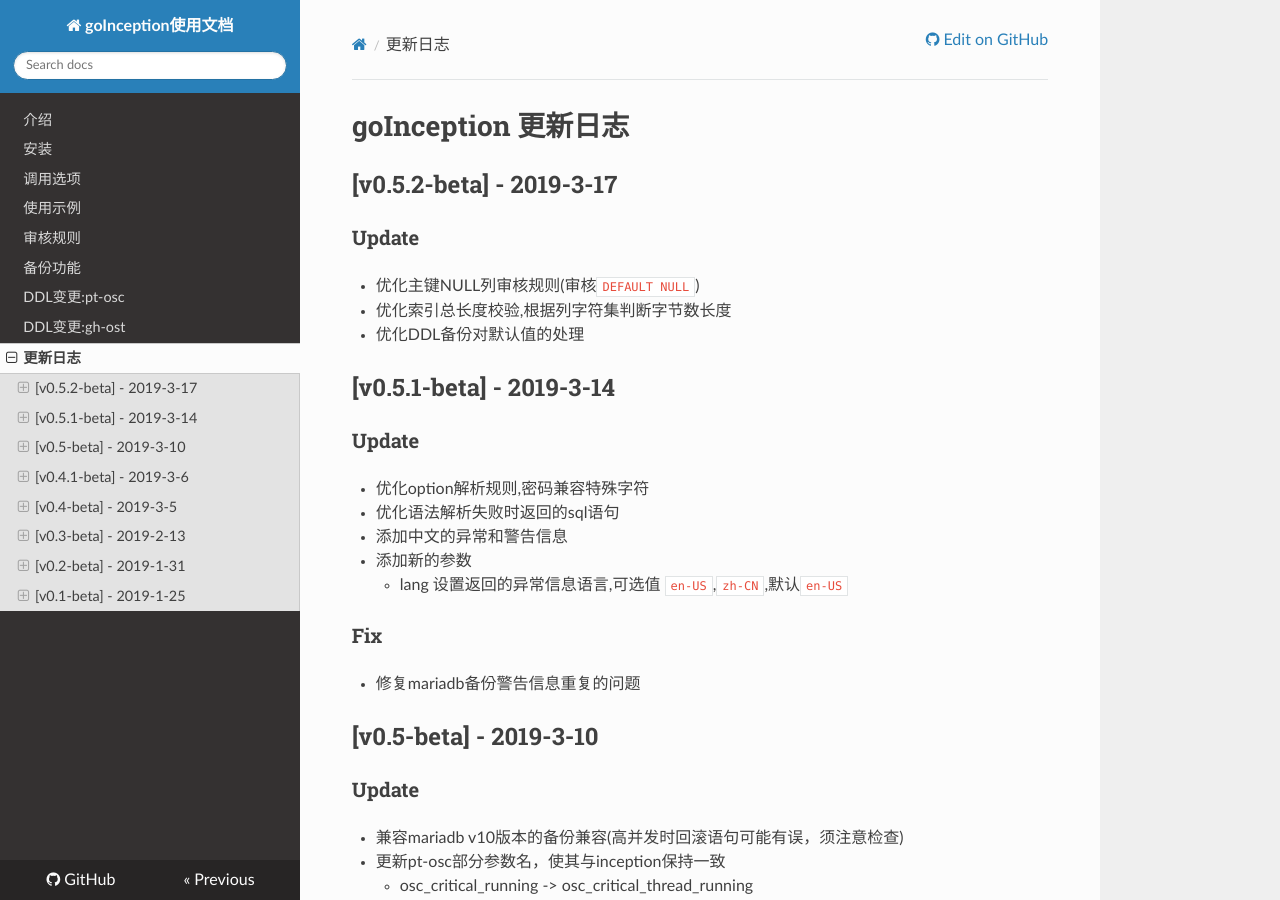
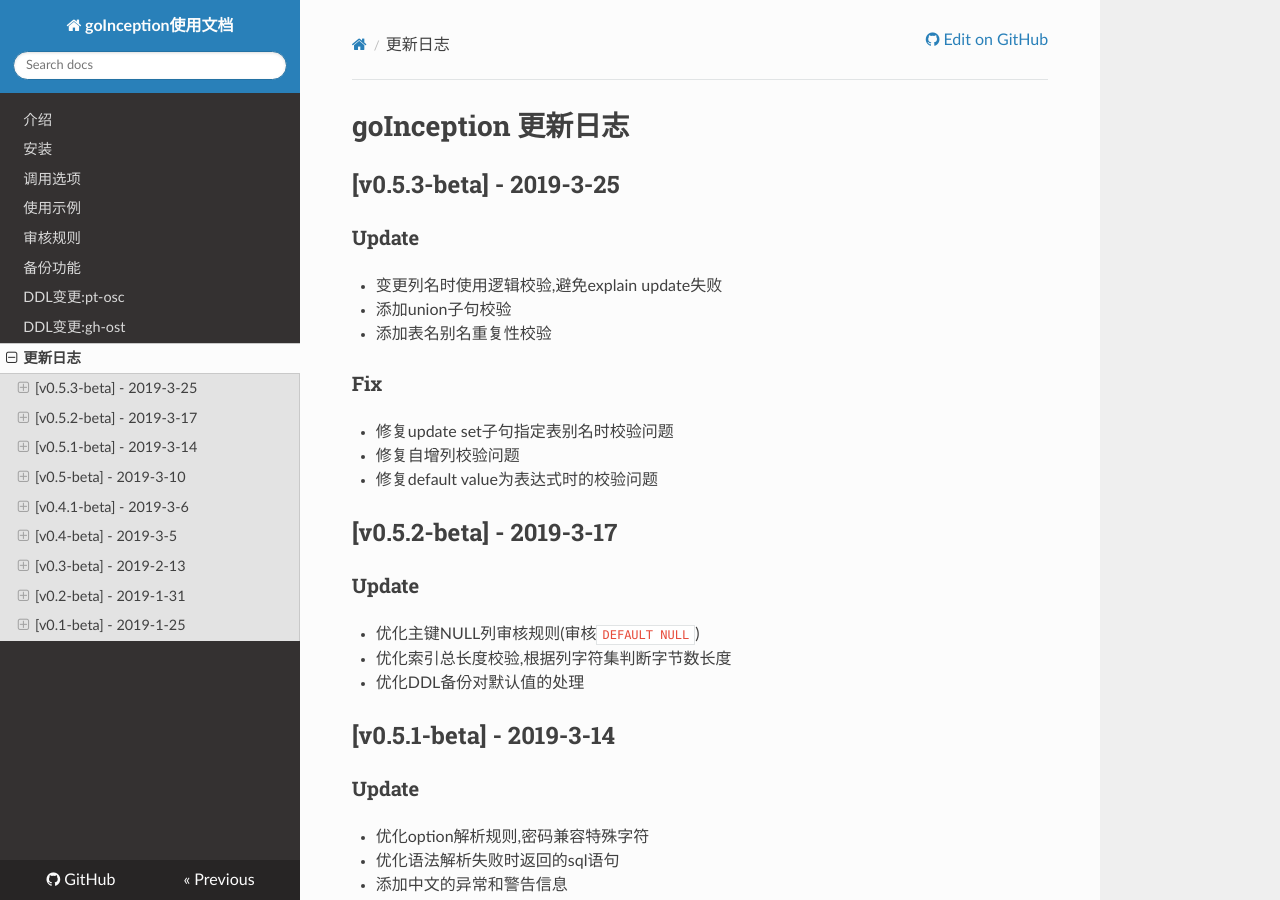
Before and after one commit to hanchuanchuan/goInception, an MkDocs documentation site: the page built from docs/changelog.md, in a window 1280 px wide and 900 px high. Built offline with MkDocs 1.6.1, drawn with Linux system fonts in a browser that asks for light colours; nearby versions of some CDN libraries.

Commit message:
release: v0.5.3

```diff
--- a/docs/changelog.md
+++ b/docs/changelog.md
@@ -1,4 +1,15 @@
 # goInception 更新日志
+
+## [v0.5.3-beta] - 2019-3-25
+### Update
+* 变更列名时使用逻辑校验,避免explain update失败
+* 添加union子句校验
+* 添加表名别名重复性校验
+
+### Fix
+* 修复update set子句指定表别名时校验问题
+* 修复自增列校验问题
+* 修复default value为表达式时的校验问题
 
 
 ## [v0.5.2-beta] - 2019-3-17
```
